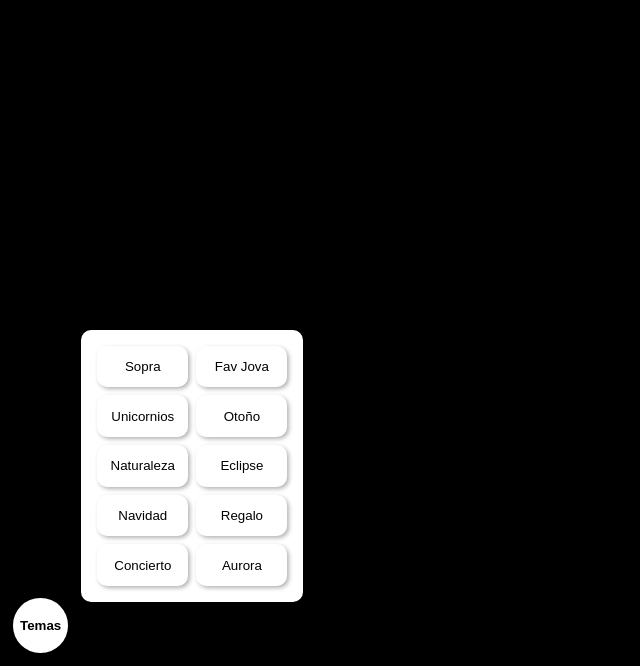
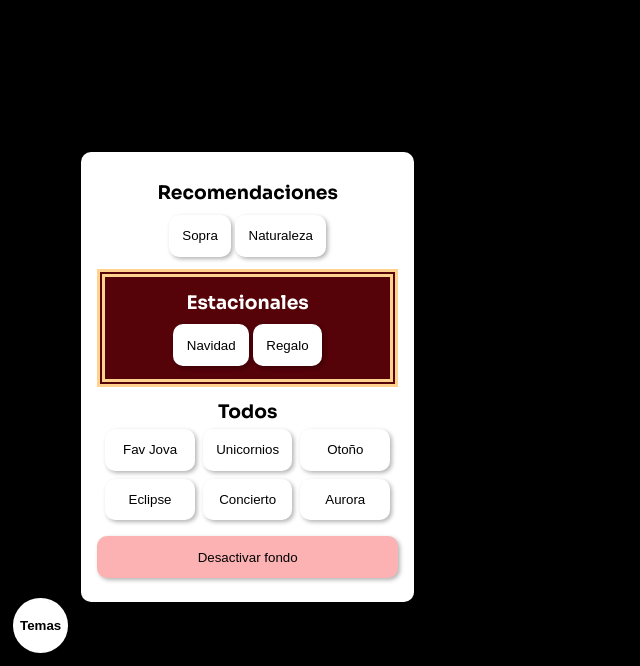
Before and after one commit to Vikikos/Back-Chill, a plain HTML site: page index.html in a window 1280 px wide. Both pictures are taken after a click on the button "Temas". Shown: the part 134-800 px from the top of the page, without its empty margins (0-640 px from the left). Drawn offline with Linux system fonts and the light colour scheme.

Commit message:
feat: new menu's style

```diff
--- a/index.html
+++ b/index.html
@@ -16,21 +16,37 @@
     <div class="buttons">
         <button onclick="toggleMenu()" id="menu-button">Temas</button>
         <div id="menu" class="menu-hide">
+            <div class="recomendations-container">
+                <h3>Recomendaciones</h3>
+                <div class="recomendations-buttons">
                     <button onclick="changeColor(1)">Sopra</button>
+                    <button onclick="changeColor(5); iniciarCaidaDeHojas('images/hoja.png', 25);">Naturaleza</button>
+                </div>
+            </div>
+            <div class="seasonal-container">
+                <h3>Estacionales</h3>
+                <div class="recomendations-buttons">
+                    <button onclick="changeColor(7); iniciarCaidaDeHojas('images/snow.png', 25); addSnow()">Navidad</button>
+                    <button onclick="changeColor(8); createGiftTheme()">Regalo</button>
+                </div>
+            </div>
+            <div class="all-container">
+                <h3>Todos</h3>
+                <div class="all-buttons">
                     <button onclick="changeColor(2)">Fav Jova</button>
                     <button onclick="changeColor(3)">Unicornios</button>
                     <button onclick="changeColor(4)">Otoño</button>
-            <button onclick="changeColor(5); iniciarCaidaDeHojas('images/hoja.png', 25);">Naturaleza</button>
                     <button onclick="changeColor(6)">Eclipse</button>
-            <button onclick="changeColor(7); iniciarCaidaDeHojas('images/snow.png', 25); addSnow()">Navidad</button>
-            <button onclick="changeColor(8); createGiftTheme()">Regalo</button>
                     <button onclick="changeColor(9); createConsertTheme()">Concierto</button>
                     <button onclick="changeColor(10); createAuroraTheme()">Aurora</button>
                 </div>
             </div>
-    <div id="bgColors">
-        <div class="sparkles"></div>
+            <div class="turnoff-container">
+                <button onclick="deleteColor(); toggleMenu()">Desactivar fondo</button>
             </div>
+        </div>
+    </div>
+    <div id="bgColors"></div>
     <script src="scripts.js"></script>
     <script src="new-button.js"></script>
     <script src="concert-button.js"></script>
--- a/styles/main.css
+++ b/styles/main.css
@@ -17,30 +17,6 @@ h1{
     color: #fff;
     z-index: 1000;
     font-family: 'Sora', sans-serif;
-}
-.buttons{
-    position: fixed;
-    bottom: 0;
-    left: 0;
-    display: flex;
-    flex-direction: row;
-    align-items: end;
-    width: 100%;
-    z-index: 1000;
-    button{
-        background-color: #fff;
-        padding: 1em;
-        border: none;
-        border-radius: 10px;
-        box-shadow: 2px 2px 4px #0000004d;
-    }
-}
-#menu-button{
-    margin: 1em;
-    padding: 0.5em;
-    aspect-ratio: 1 / 1;
-    border-radius: 50%;
-    font-weight: bold;
 }
 #bgColors{
     top: 0;
--- a/styles/menu.css
+++ b/styles/menu.css
@@ -1,12 +1,8 @@
-
 .menu-hide{
     display: none;
 }
 
 .menu-show{
-    display: grid;
-    grid-template-columns: 1fr 1fr;
-    gap: 0.5em;
     background-color: #fff;
     box-shadow: 5px 5px 5px #00000084;
     border-radius: 10px;
@@ -15,6 +11,14 @@
     transform-origin: bottom left;
     margin: 4em 0;
 }
+.turnoff-container{
+    padding: 0.5em 0;
+    button {
+        width: 100%;
+        background-color: #fcb2b2 !important;
+    }
+}
+
 
 @keyframes showMenu {
     0% {
@@ -24,3 +28,82 @@
         transform: scale(1);
     }
 }
+
+.buttons{
+    position: fixed;
+    bottom: 0;
+    left: 0;
+    display: flex;
+    flex-direction: row;
+    align-items: end;
+    width: 100%;
+    z-index: 1000;
+    button{
+        background-color: #fff;
+        padding: 1em;
+        border: none;
+        border-radius: 10px;
+        box-shadow: 2px 2px 4px #0000004d;
+    }
+}
+#menu-button{
+    margin: 1em;
+    padding: 0.5em;
+    aspect-ratio: 1 / 1;
+    border-radius: 50%;
+    font-weight: bold;
+}
+
+.first-buttons-container {
+    display: flex;
+    flex-direction: row;
+    justify-content: center;
+    align-items: center;
+    height: 100vh;
+    width: 100%;
+
+    .recomendations-container, .seasonal-container {
+        h3{
+            color: #fff;
+        }
+    }
+
+    button{
+        background-color: #fff;
+        padding: 1em;
+        border: none;
+        border-radius: 10px;
+        box-shadow: 2px 2px 4px #0000004d;
+    }
+
+}
+
+
+    .recomendations-container, .seasonal-container, .all-container{
+        display: flex;
+        flex-direction: column;
+        align-items: center;
+        padding: 0.5em;
+        h3{
+            padding: 0.3em 0;
+            font-family: 'Sora', sans-serif;
+        }
+        .recomendations-buttons {
+            padding: 0.3em 0;
+        }
+    }
+    .seasonal-container {
+        background-color: #550209;
+        border: 8px double #ffd28e ;
+        h3 {
+            color: #fff;
+        }
+    }
+
+.all-container{
+    .all-buttons{
+        display: grid;
+        grid-template-columns: 1fr 1fr 1fr;
+        gap: 0.5em;
+    }
+}
```
Lines whose indentation alone changed are shown as unchanged.
